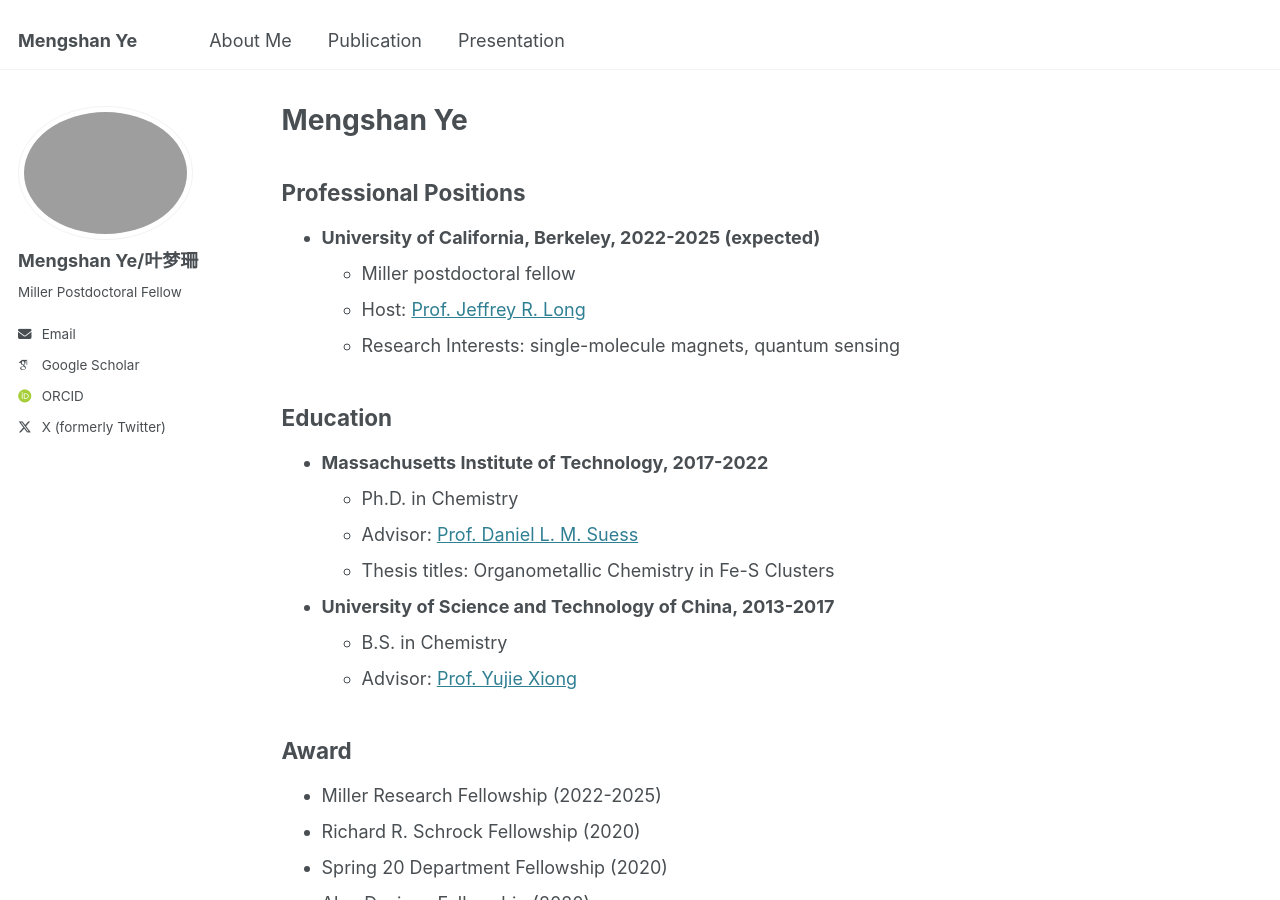
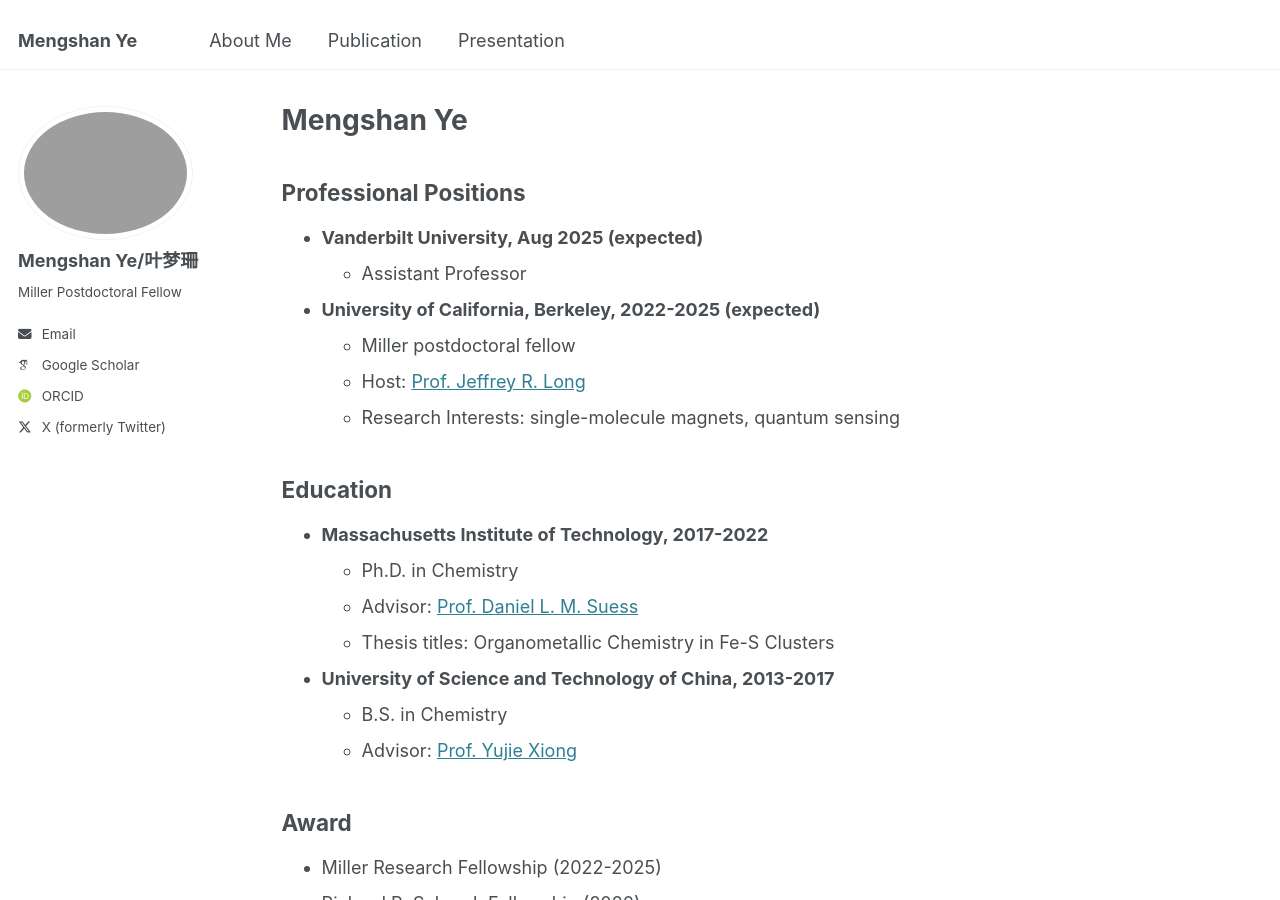
Before and after one commit to mengshan-ye/mengshan-ye.github.io, a Jekyll site: the page built from _pages/aboutme.md, in a window 1280 px wide and 900 px high. Built offline with Jekyll 4.4.1, drawn with Linux system fonts in a browser that asks for light colours; some web fonts are replaced.

Commit message:
Update aboutme.md

```diff
--- a/_pages/aboutme.md
+++ b/_pages/aboutme.md
@@ -7,6 +7,9 @@ author_profile: true
 ---
 
 ## Professional Positions
+
+* **Vanderbilt University, Aug 2025 (expected)**
+  * Assistant Professor
 
 * **University of California, Berkeley, 2022-2025 (expected)**
   * Miller postdoctoral fellow
```
